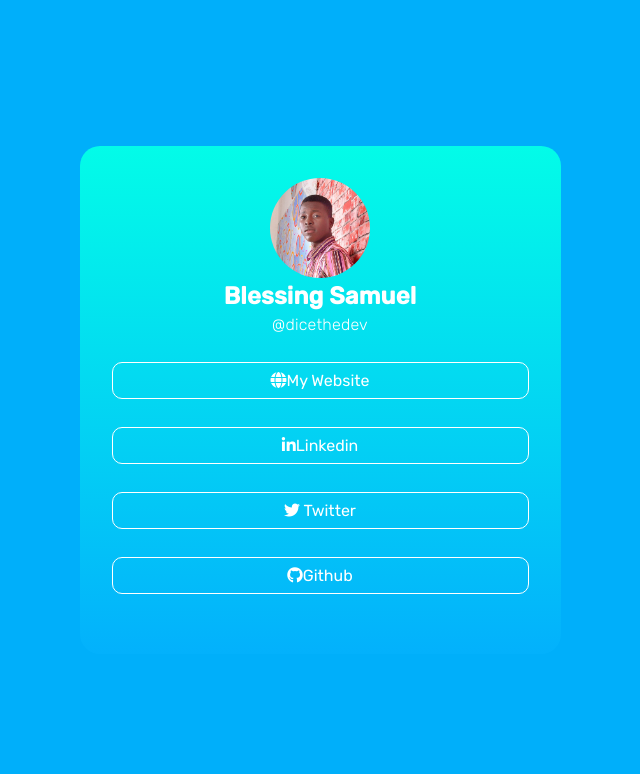
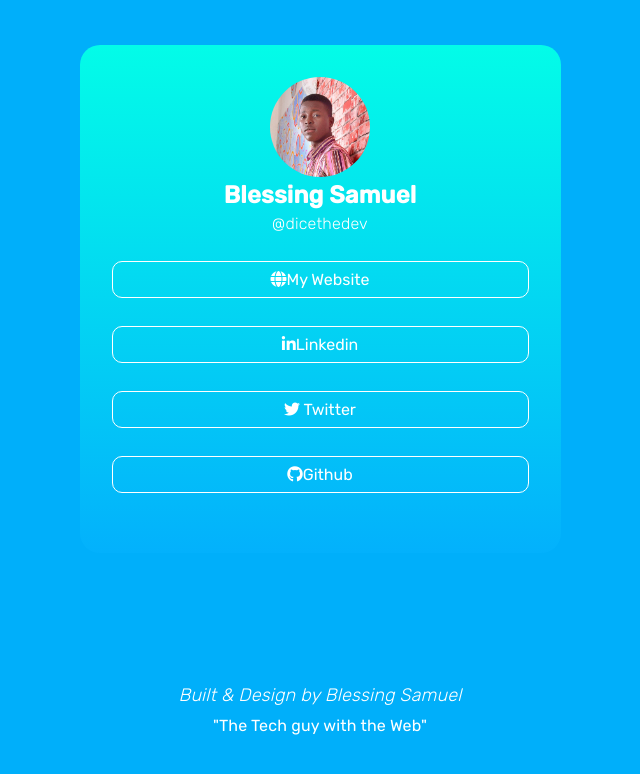
Before and after one commit to dicethedev/Linktree-Clone, a plain HTML site: page index.html in a window 1280 px wide. Shown: the whole page, without its empty margins (320-960 px from the left). Drawn offline with Linux system fonts and the light colour scheme.

Commit message:
Favicon added and footer area added

```diff
--- a/CSS/style.css
+++ b/CSS/style.css
@@ -58,7 +58,7 @@ h3 {
      margin: 1.75rem 0;
      padding: 0.5rem;
      font-size: 16px;
-     transition: all 0.5s ease-in-out;
+     transition: all 300ms ease-in-out;
 }
 
 .link:hover {
@@ -67,3 +67,20 @@ h3 {
      background-color: #fff;
      border: none;
 }
+
+.footer-details {
+     margin-top: 40px;
+     margin-bottom: 20px;
+}
+
+.footer-details h2 {
+     font-size: 18px;
+     font-weight: 100;
+     font-style: italic;
+}
+
+.footer-details h3 {
+     margin-top: 10px;
+     font-size: 16px;
+     font-weight: 400;
+}
--- a/index.html
+++ b/index.html
@@ -6,6 +6,8 @@
      <meta charset="UTF-8">
      <meta name="viewport" content="width=device-width, initial-scale=1">
      <link href="css/style.css" rel="stylesheet">
+     <!-- Favicon here -->
+     <link rel="shortcut icon" type="image/jpg" href="/IMG/Favicon.svg"/>
      <!-- Icons -->
      <link rel="stylesheet" href="https://cdnjs.cloudflare.com/ajax/libs/font-awesome/6.0.0/css/all.min.css"
           integrity="sha512-9usAa10IRO0HhonpyAIVpjrylPvoDwiPUiKdWk5t3PyolY1cOd4DSE0Ga+ri4AuTroPR5aQvXU9xC6qOPnzFeg=="
@@ -34,6 +36,13 @@
                </div>
           </article>
      </section>
+
+     <footer>
+          <div class='footer-details'>
+               <h2>Built & Design by Blessing Samuel</h2>
+               <h3>"The Tech guy with the Web"</h3>
+          </div>
+         </footer>
 </body>
 
 </html>
```
Also changed, not shown: IMG/Favicon.svg (added).
